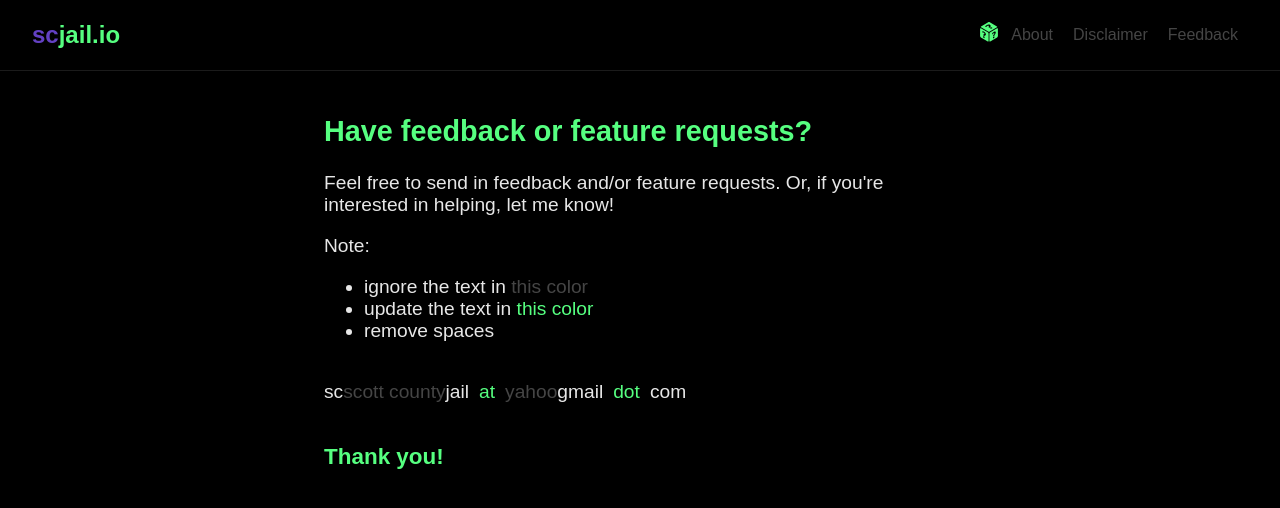
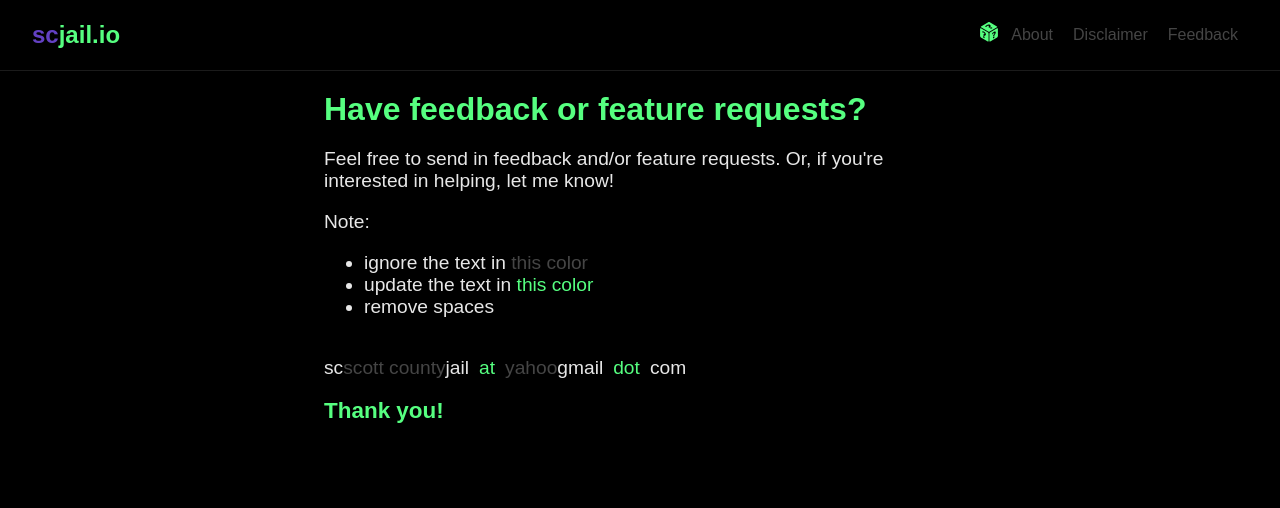
Before and after one commit to ljkeller/jotify, a Next.js app: page /feedback in a window 1280 px wide. Shown: the top 508 px of the page. Built offline with nearby package versions, Linux system fonts and the light colour scheme; a web font is replaced by a local one.

Commit message:
Conformity between header pages

```diff
--- a/app/feedback/page.jsx
+++ b/app/feedback/page.jsx
@@ -27,7 +27,7 @@ export default function Feedback() {
           <p className={`${styles.replaceMe} ${styles.padMe}`}>dot</p>
           <p>com</p>
         </div>
-        <h3 className={styles.header}>Thank you!</h3>
+        <h3 className={styles.footer}>Thank you!</h3>
       </div>
     </div >
   );
--- a/styles/About.module.css
+++ b/styles/About.module.css
@@ -3,13 +3,16 @@
   display: flex;
   flex-direction: column;
   align-items: center;
+}
+
+.about {
   padding: 20px;
 }
 
 .header {
   color: var(--primary-color);
   font-size: clamp(1.5rem, 5vw, 2rem);
-  margin-bottom: 20px;
+  margin: 0 0 20px 0;
 }
 
 .complementary {
--- a/styles/Feedback.module.css
+++ b/styles/Feedback.module.css
@@ -10,6 +10,14 @@
 
 .header {
   color: var(--primary-color);
+  margin: 0 0 20px 0;
+  font-size: clamp(1.5rem, 5vw, 2rem);
+}
+
+.footer {
+  color: var(--primary-color);
+  margin: 0 0 20px 0;
+  font-size: clamp(1.2rem, 5vw, 1.5);
 }
 
 .feedback {
```
